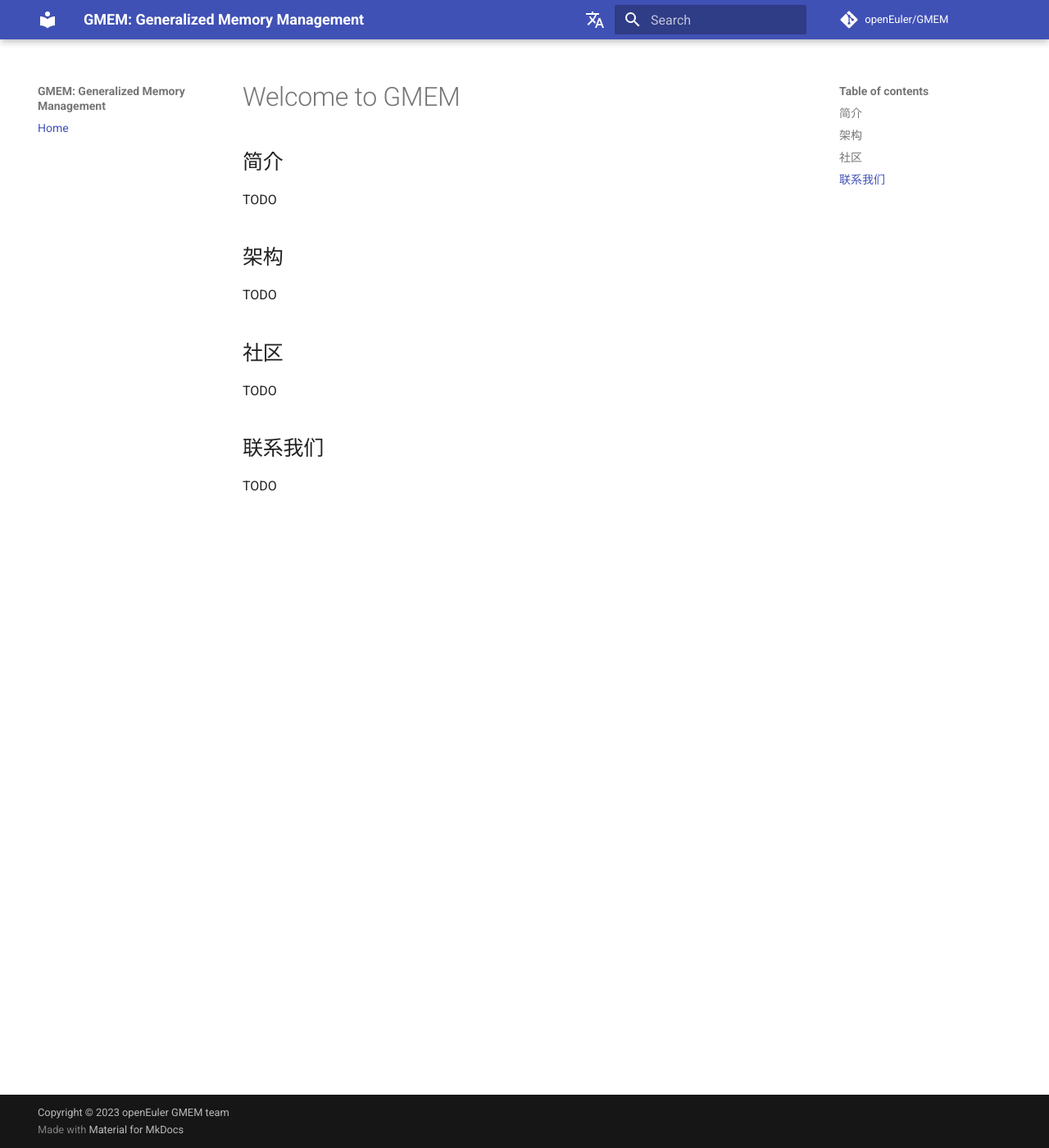
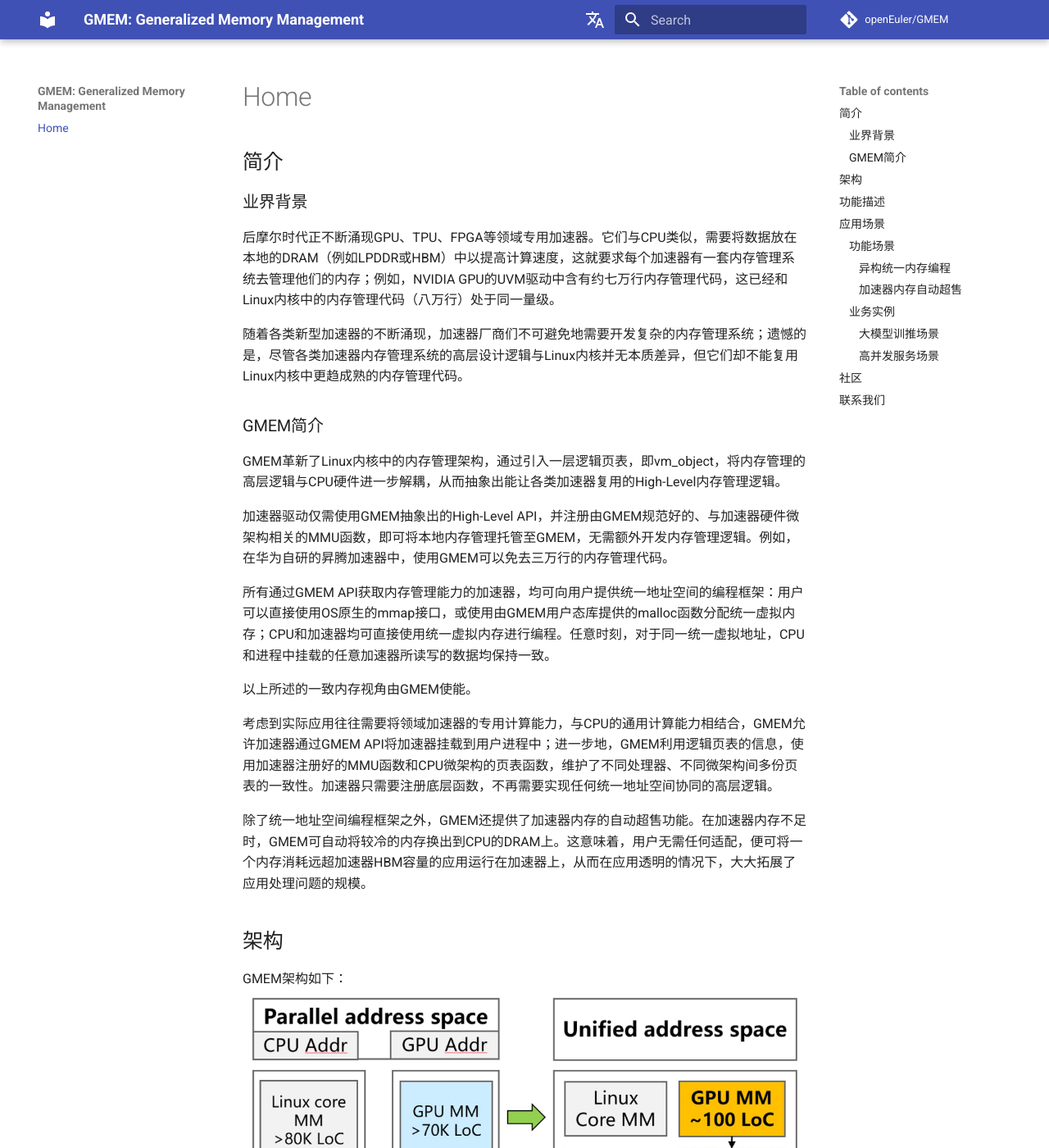
Before and after one commit to GMEM-Team/gmem-team.github.io, an MkDocs documentation site: the page built from docs/index.md, in a window 1280 px wide and 1400 px high. Shown: the whole window at 82% size. Built offline with MkDocs 1.6.1 and Material for MkDocs 9.7.7, drawn with Linux system fonts in a browser that asks for light colours; comment, search, counter and statistics services are not loaded; some of the changed text lies outside the part shown.

Commit message:
Update docs/index.md
Signed-off-by: LM H <Lemmy Huang>

```diff
--- a/docs/index.md
+++ b/docs/index.md
@@ -1,19 +1,80 @@
-# Welcome to GMEM
-
-
-
 ## 简介
 
-TODO
+### 业界背景
+后摩尔时代正不断涌现GPU、TPU、FPGA等领域专用加速器。它们与CPU类似，需要将数据放在本地的DRAM（例如LPDDR或HBM）中以提高计算速度，这就要求每个加速器有一套内存管理系统去管理他们的内存；例如，NVIDIA GPU的UVM驱动中含有约七万行内存管理代码，这已经和Linux内核中的内存管理代码（八万行）处于同一量级。
+
+随着各类新型加速器的不断涌现，加速器厂商们不可避免地需要开发复杂的内存管理系统；遗憾的是，尽管各类加速器内存管理系统的高层设计逻辑与Linux内核并无本质差异，但它们却不能复用Linux内核中更趋成熟的内存管理代码。
+
+### GMEM简介
+GMEM革新了Linux内核中的内存管理架构，通过引入一层逻辑页表，即vm_object，将内存管理的高层逻辑与CPU硬件进一步解耦，从而抽象出能让各类加速器复用的High-Level内存管理逻辑。
+
+加速器驱动仅需使用GMEM抽象出的High-Level API，并注册由GMEM规范好的、与加速器硬件微架构相关的MMU函数，即可将本地内存管理托管至GMEM，无需额外开发内存管理逻辑。例如，在华为自研的昇腾加速器中，使用GMEM可以免去三万行的内存管理代码。
+
+所有通过GMEM API获取内存管理能力的加速器，均可向用户提供统一地址空间的编程框架：用户可以直接使用OS原生的mmap接口，或使用由GMEM用户态库提供的malloc函数分配统一虚拟内存；CPU和加速器均可直接使用统一虚拟内存进行编程。任意时刻，对于同一统一虚拟地址，CPU和进程中挂载的任意加速器所读写的数据均保持一致。
+
+以上所述的一致内存视角由GMEM使能。
+
+考虑到实际应用往往需要将领域加速器的专用计算能力，与CPU的通用计算能力相结合，GMEM允许加速器通过GMEM API将加速器挂载到用户进程中；进一步地，GMEM利用逻辑页表的信息，使用加速器注册好的MMU函数和CPU微架构的页表函数，维护了不同处理器、不同微架构间多份页表的一致性。加速器只需要注册底层函数，不再需要实现任何统一地址空间协同的高层逻辑。
+
+除了统一地址空间编程框架之外，GMEM还提供了加速器内存的自动超售功能。在加速器内存不足时，GMEM可自动将较冷的内存换出到CPU的DRAM上。这意味着，用户无需任何适配，便可将一个内存消耗远超加速器HBM容量的应用运行在加速器上，从而在应用透明的情况下，大大拓展了应用处理问题的规模。
+
 
 ## 架构
 
-TODO
+GMEM架构如下：
+![GMEM架构图](/assets/index/image-20230917-gmem-arch.jpg)
+
+
+## 功能描述
+
+- 在内核中提供GMEM High-Level API，允许加速器驱动通过注册GMEM规范所定义的MMU函数直接获取内存管理功能
+
+- 在SYSCALL中新增分配统一虚拟内存的mmap标志，新增协助用户指引内核优化异构内存管理的hmadvise接口
+
+- 提供分配统一虚拟内存的malloc库，libgmem
+
+- 为接入GMEM内存管理的加速器提供统一虚拟内存编程框架、透明的加速器内存超售功能
+
+> 注：提供基于GMEM优化的华为昇腾AI加速器驱动实例，以及演示程序，包括矩阵乘、大模型等应用样例。
+
+
+## 应用场景
+
+### 功能场景
+
+#### 异构统一内存编程
+
+在异构加速器编程时，使用GMEM接口可以分配CPU-加速器的统一虚拟内存，显著降低编程复杂度，提升异构编程性能
+
+#### 加速器内存自动超售
+
+使用GMEM接口分配的内存不受加速器的物理内存容量限制，应用可以透明地超售内存（当前上限为CPU的DRAM容量）
+
+### 业务实例
+
+#### 大模型训推场景
+
+GMEM实现异构内存透明扩容技术，使能HBM内存自动超分，实现高性能、低门槛训推；GMEM提供的OS原生的极简异构内存管理在超大模型训练中，性能相比NVIDIA-UVM提升60%
+
+#### 高并发服务场景
+
+提供低内存碎片的动态HBM分配机制，解除按峰值HBM开销预留内存的限制，提高单位时间内的服务并发量。
+
 
 ## 社区
 
-TODO
+[Github]()
+
+[openEuler]()
+
+**Repo:**
+
+- [Kernel](https://gitee.com/openeuler/kernel/blob/openEuler-23.09/mm/gmem.c)
+
+- [Driver](https://gitee.com/openeuler/kernel/tree/openEuler-23.09/drivers/remote_pager)
+
+- [Lib of GMEM](https://gitee.com/openeuler/libgmem)
+
 
 ## 联系我们
-
-TODO
+[SIG Email(Sig-Computing)](dev@openeuler.org)
--- a/mkdocs.yml
+++ b/mkdocs.yml
@@ -22,8 +22,8 @@
 extra:
   alternate:
     - name: English
-      link: /
+      link: /en/
       lang: en
     - name: Chinese
-      link: /zh/
+      link: /
       lang: zh
```
Also changed, not shown: docs/en/index.md (added, +57 -0 lines), docs/zh/index.md (deleted, +0 -88 lines).
